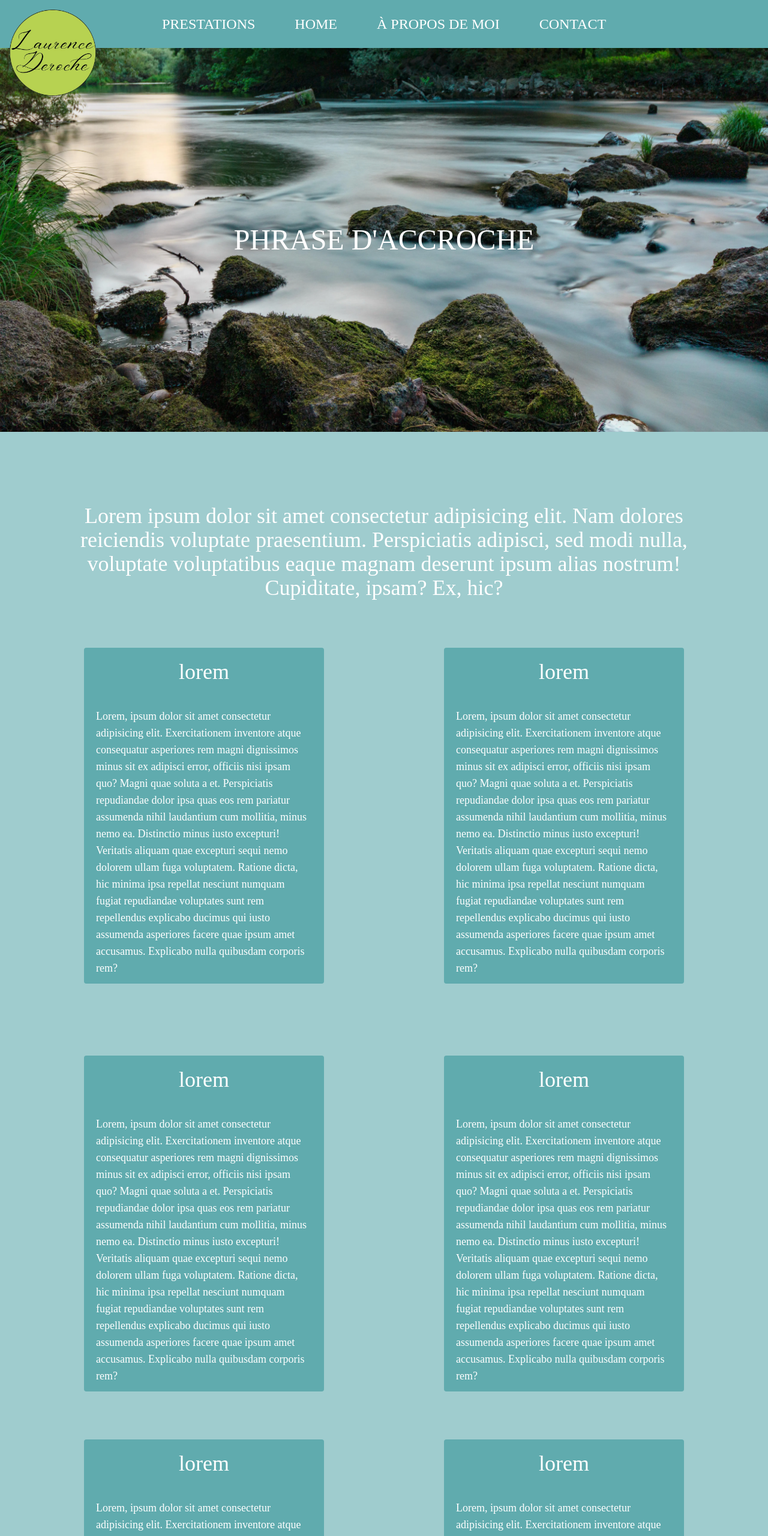
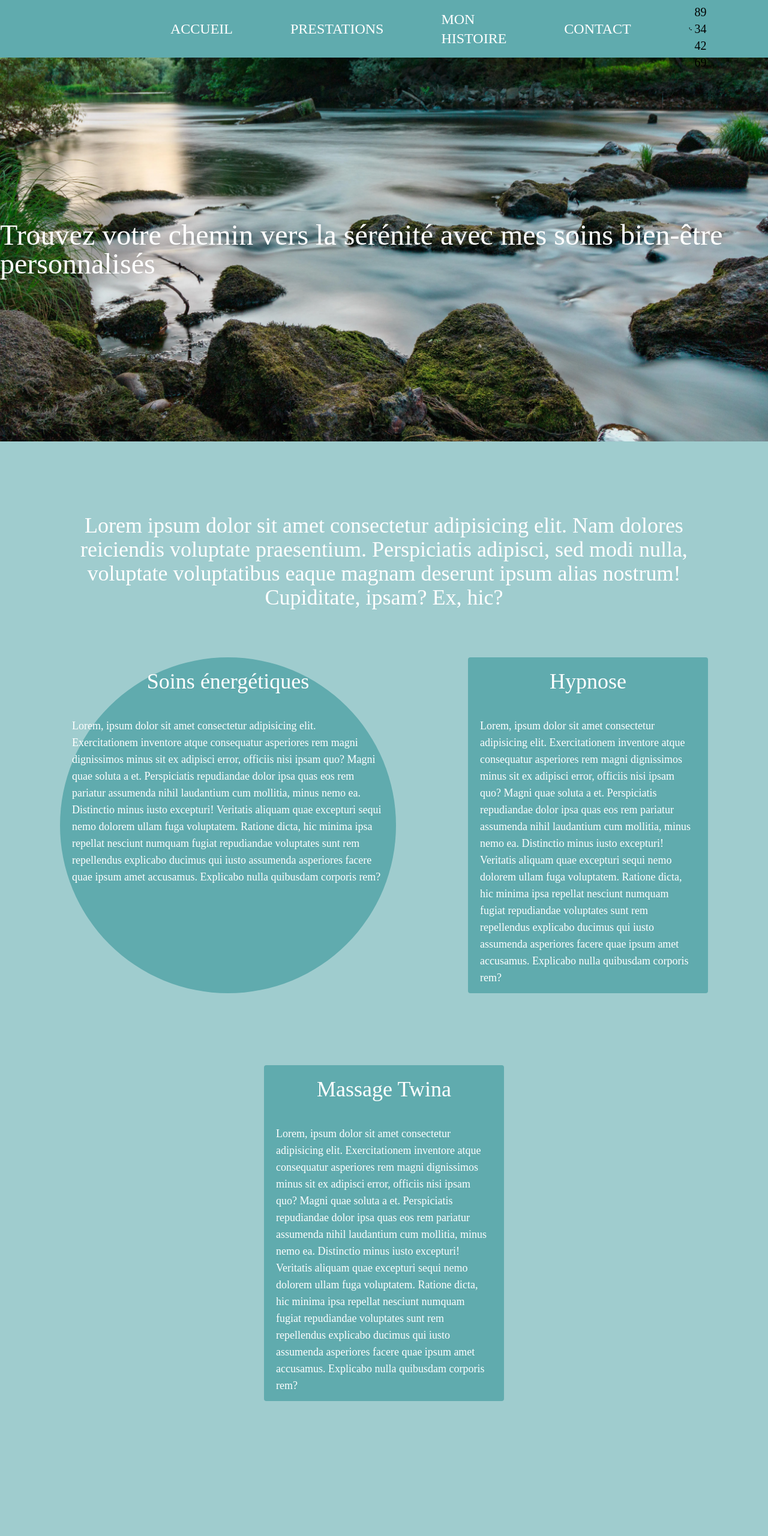
Before and after one commit to jacklocks/Laurence_Deroche, a Next.js app: page / in a window 1280 px wide. Shown: the top 2561 px of the page at 60% size. After the commit the page ends 2416 px from the top, so only its background shows below. Built offline with nearby package versions, Linux system fonts and the light colour scheme.

Commit message:
navbar et dropdown

```diff
--- a/app/components/Dropdown.jsx
+++ b/app/components/Dropdown.jsx
@@ -1,51 +1,53 @@
 "use client";
 import React, { useState } from "react";
+import { ChevronUpIcon } from "@heroicons/react/24/solid";
+import {
+  Menu,
+  MenuHandler,
+  MenuList,
+  MenuItem,
+  Button,
+} from "@material-tailwind/react";
 
 const Dropdown = () => {
-  const [isDropdownOpen, setIsDropdownOpen] = useState(false);
-
-  const handleMouseEnter = () => {
-    setIsDropdownOpen(true);
-  };
-
-  const handleMouseLeave = () => {
-    setIsDropdownOpen(false);
-  };
+  const [openMenu, setOpenMenu] = useState(false);
 
   return (
-    <div
-      className="relative"
-      onMouseEnter={handleMouseEnter}
-      onMouseLeave={handleMouseLeave}
-    >
-      <button className="text-white  p-2 mt-0 h-20 w-36% outline-none flex rounded  transition-all hover:bg-green items-center font-text uppercase">
-        Prestations
-      </button>
-
-      {isDropdownOpen && (
-        <div
-          className="absolute z-10 bg-black h-52 w-[10.7rem] rounded lowercase"
-          onMouseEnter={handleMouseEnter}
-          onMouseLeave={handleMouseLeave}
+    <Menu>
+      <MenuHandler>
+        <Button className="flex rounded  transition-all hover:bg-green items-center p-2 mt-0 h-20 w-36% justify-center cursor-pointer font-text text-2xl uppercase font-normal shadow-none ">
+          {" "}
+          Prestations
+        </Button>
+      </MenuHandler>
+      <MenuList className="border-none">
+        <Menu
+          placement="right-start"
+          open={openMenu}
+          handler={setOpenMenu}
+          allowHover
+          offset={15}
         >
-          <div className="grid grid-cols-1 text-xl text-white capitalize mt-1 divide-y divide-gray divide-slate-700">
-            <a className="h-12 flex items-center justify-center" href="/">
-              Reiki
-            </a>
-            <a className="h-12 flex items-center justify-center" href="/">
-              Massage
-            </a>
-            <a className="h-12 flex items-center justify-center" href="/">
-              Numérologie
-            </a>
-            <a className="h-12 flex items-center justify-center" href="/">
-              Relaxation
-            </a>
-          </div>
-          <img src="/solutions.jpg" alt="" />
-        </div>
-      )}
-    </div>
+          <MenuHandler className="flex items-center justify-between">
+            <MenuItem>
+              Soins énergétiques
+              <ChevronUpIcon
+                strokeWidth={2.5}
+                className={`h-4 w-4 ml-1 transition-transform stroke-black ${
+                  openMenu ? "rotate-90" : ""
+                }`}
+              />
+            </MenuItem>
+          </MenuHandler>
+          <MenuList>
+            <MenuItem>Reiki</MenuItem>
+            <MenuItem>LaHoChi</MenuItem>
+          </MenuList>
+        </Menu>
+        <MenuItem>Hypnose</MenuItem>
+        <MenuItem>Massage Twina</MenuItem>
+      </MenuList>
+    </Menu>
   );
 };
 
--- a/app/components/Header.jsx
+++ b/app/components/Header.jsx
@@ -5,7 +5,7 @@ const Header = () => {
   return (
     <section>
       <div className="bg-cover bg-bottom  img-header h-[40rem] flex items-center justify-center bg-fixed">
-        <h1 className="text-white text-5xl z-10 text-nowrap uppercase font-text">phrase d'accroche</h1>
+        <h1 className="text-white text-5xl z-10  Lowercase font-text z-0">Trouvez votre chemin vers la sérénité avec mes soins bien-être personnalisés</h1>
       </div>
     </section>
   );
--- a/app/components/Logo.jsx
+++ b/app/components/Logo.jsx
@@ -6,7 +6,7 @@ import logo from "../assets/logo.png"
 const Logo = () => {
   return (
     <>
-    <Image src={logo}  className="size-36 flex items-center justify-center absolute left-0  ml-4 mt-4 z-10" />
+    <Image src={logo}  className="size-36 flex items-center justify-center absolute left-0  ml-4 mt-4 z-10 rounded-full" />
     </>
   )
 }
--- a/app/components/Middle.jsx
+++ b/app/components/Middle.jsx
@@ -10,8 +10,8 @@ const Middle = () => {
         Cupiditate, ipsam? Ex, hic?
       </h1>
       <div className="flex place-content-around mt-20 flex-wrap gap-20">
-        <div className="bg-turquoise w-[25rem] h-[35rem] rounded mb-10">
-          <h1 className="text-4xl text-center p-5">lorem</h1>
+        <div className="bg-turquoise w-[35rem] h-[35rem] rounded-full mb-10">
+          <h1 className="text-4xl text-center p-5">Soins énergétiques</h1>
           <p className="p-5 text-lg">
             Lorem, ipsum dolor sit amet consectetur adipisicing elit.
             Exercitationem inventore atque consequatur asperiores rem magni
@@ -27,7 +27,7 @@ const Middle = () => {
           </p>
         </div>
         <div className="bg-turquoise w-[25rem] h-[35rem] rounded">
-          <h1 className="text-4xl text-center p-5">lorem</h1>
+          <h1 className="text-4xl text-center p-5">Hypnose</h1>
           <p className="p-5 text-lg">
             Lorem, ipsum dolor sit amet consectetur adipisicing elit.
             Exercitationem inventore atque consequatur asperiores rem magni
@@ -43,55 +43,7 @@ const Middle = () => {
           </p>
         </div>
         <div className="bg-turquoise w-[25rem] h-[35rem] rounded">
-          <h1 className="text-4xl text-center p-5">lorem</h1>
-          <p className="p-5 text-lg">
-            Lorem, ipsum dolor sit amet consectetur adipisicing elit.
-            Exercitationem inventore atque consequatur asperiores rem magni
-            dignissimos minus sit ex adipisci error, officiis nisi ipsam quo?
-            Magni quae soluta a et. Perspiciatis repudiandae dolor ipsa quas eos
-            rem pariatur assumenda nihil laudantium cum mollitia, minus nemo ea.
-            Distinctio minus iusto excepturi! Veritatis aliquam quae excepturi
-            sequi nemo dolorem ullam fuga voluptatem. Ratione dicta, hic minima
-            ipsa repellat nesciunt numquam fugiat repudiandae voluptates sunt
-            rem repellendus explicabo ducimus qui iusto assumenda asperiores
-            facere quae ipsum amet accusamus. Explicabo nulla quibusdam corporis
-            rem?
-          </p>
-        </div>
-        <div className="bg-turquoise w-[25rem] h-[35rem] rounded">
-          <h1 className="text-4xl text-center p-5">lorem</h1>
-          <p className="p-5 text-lg">
-            Lorem, ipsum dolor sit amet consectetur adipisicing elit.
-            Exercitationem inventore atque consequatur asperiores rem magni
-            dignissimos minus sit ex adipisci error, officiis nisi ipsam quo?
-            Magni quae soluta a et. Perspiciatis repudiandae dolor ipsa quas eos
-            rem pariatur assumenda nihil laudantium cum mollitia, minus nemo ea.
-            Distinctio minus iusto excepturi! Veritatis aliquam quae excepturi
-            sequi nemo dolorem ullam fuga voluptatem. Ratione dicta, hic minima
-            ipsa repellat nesciunt numquam fugiat repudiandae voluptates sunt
-            rem repellendus explicabo ducimus qui iusto assumenda asperiores
-            facere quae ipsum amet accusamus. Explicabo nulla quibusdam corporis
-            rem?
-          </p>
-        </div>
-        <div className="bg-turquoise w-[25rem] h-[35rem] rounded">
-          <h1 className="text-4xl text-center p-5">lorem</h1>
-          <p className="p-5 text-lg">
-            Lorem, ipsum dolor sit amet consectetur adipisicing elit.
-            Exercitationem inventore atque consequatur asperiores rem magni
-            dignissimos minus sit ex adipisci error, officiis nisi ipsam quo?
-            Magni quae soluta a et. Perspiciatis repudiandae dolor ipsa quas eos
-            rem pariatur assumenda nihil laudantium cum mollitia, minus nemo ea.
-            Distinctio minus iusto excepturi! Veritatis aliquam quae excepturi
-            sequi nemo dolorem ullam fuga voluptatem. Ratione dicta, hic minima
-            ipsa repellat nesciunt numquam fugiat repudiandae voluptates sunt
-            rem repellendus explicabo ducimus qui iusto assumenda asperiores
-            facere quae ipsum amet accusamus. Explicabo nulla quibusdam corporis
-            rem?
-          </p>
-        </div>
-        <div className="bg-turquoise w-[25rem] h-[35rem] rounded">
-          <h1 className="text-4xl text-center p-5">lorem</h1>
+          <h1 className="text-4xl text-center p-5">Massage Twina</h1>
           <p className="p-5 text-lg">
             Lorem, ipsum dolor sit amet consectetur adipisicing elit.
             Exercitationem inventore atque consequatur asperiores rem magni
--- a/app/components/Navbar.jsx
+++ b/app/components/Navbar.jsx
@@ -5,17 +5,37 @@ import Logo from "./Logo";
 const Navbar = () => {
   return (
     <section>
-    <div class="flex bg-turquoise top-0  h-20 flex-wrap justify-around relative">
-      {<Logo/>}
-      <div className="justify-between">
-        <ul class=" flex gap-[50px] text-2xl items-center font-text uppercase">
-          <li>{<Dropdown />}</li>
-          <li className="flex rounded  transition-all hover:bg-green items-center p-2 mt-0 h-20 w-36% justify-center cursor-pointer ">Home</li>
-          <li className="flex rounded  transition-all hover:bg-green items-center p-2 mt-0 h-20 w-52% justify-center cursor-pointer">À propos de moi</li>
-          <li className="flex rounded  transition-all hover:bg-green items-center p-2 mt-0 h-20 w-36% justify-center cursor-pointer">contact</li>
-        </ul>
+      <div className="w-screen py-2 px-5 lg:px-64 bg-turquoise flex justify-between">
+        {/* {<Logo />} */}
+        <div className="hidden md:flex items-center space-x-20 ml-5">
+          <div className="flex rounded  transition-all hover:bg-green items-center p-2 mt-0 h-20 w-36% justify-center cursor-pointer font-text text-2xl uppercase ">
+            Accueil
+          </div>
+          <div>{<Dropdown />}</div>
+          <div className="flex rounded  transition-all hover:bg-green items-center p-2 mt-0 h-20 w-36% justify-center cursor-pointer font-text text-2xl uppercase ">Mon histoire</div>
+          <div className="flex rounded  transition-all hover:bg-green items-center p-2 mt-0 h-20 w-36% justify-center cursor-pointer font-text text-2xl uppercase ">Contact</div>
+          <div className=" flex  items-center p-2 mt-0 h-20 w-36% justify-center  font-text text-xl text-black uppercase "><svg xmlns="http://www.w3.org/2000/svg" viewBox="0 0 20 20" fill="text-black" className="w-5 h-5 mr-1">
+  <path fillRule="evenodd" d="M2 3.5A1.5 1.5 0 0 1 3.5 2h1.148a1.5 1.5 0 0 1 1.465 1.175l.716 3.223a1.5 1.5 0 0 1-1.052 1.767l-.933.267c-.41.117-.643.555-.48.95a11.542 11.542 0 0 0 6.254 6.254c.395.163.833-.07.95-.48l.267-.933a1.5 1.5 0 0 1 1.767-1.052l3.223.716A1.5 1.5 0 0 1 18 15.352V16.5a1.5 1.5 0 0 1-1.5 1.5H15c-1.149 0-2.263-.15-3.326-.43A13.022 13.022 0 0 1 2.43 8.326 13.019 13.019 0 0 1 2 5V3.5Z" clipRule="evenodd " />
+</svg>
+ 06 89 34 42 69</div>
+        </div>
+        <button className="space-y-1 group md:hidden">
+          <div className="w-6 h-1 bg-white"></div>
+          <div className="w-6 h-1 bg-white"></div>
+          <div className="w-6 h-1 bg-white"></div>
+
+          <div className="bg-turquoise w-screen pb-10 absolute -top-full group-focus:top-0 right-0 duration-150 flex flex-col space-y-3 justify-end z-10">
+            <button className="px-10 py-8 relative ml-auto">
+              <div className="w-6 h-1 rotate-45 absolute bg-white"></div>
+              <div className="w-6 h-1 -rotate-45 absolute bg-white"></div>
+            </button>
+            <div className="flex justify-center w-full py-4">Accueil</div>
+            <div className="flex justify-center w-full py-4">Prestations</div>
+            <div className="flex justify-center w-full py-4">Mon histoire</div>
+            <div className="flex justify-center w-full py-4">Contact</div>
+          </div>
+        </button>
       </div>
-    </div>
     </section>
   );
 };
--- a/app/globals.css
+++ b/app/globals.css
@@ -2,9 +2,8 @@
 @tailwind components;
 @tailwind utilities;
 
-@import url('https://fonts.googleapis.com/css2?family=Roboto+Serif:ital,opsz,wght@0,8..144,100..900;1,8..144,100..900&display=swap')
-
-:root {
+@import url("https://fonts.googleapis.com/css2?family=Roboto+Serif:ital,opsz,wght@0,8..144,100..900;1,8..144,100..900&display=swap"):
+  root {
   --foreground-rgb: 0, 0, 0;
   --background-start-rgb: 214, 219, 220;
   --background-end-rgb: 255, 255, 255;
--- a/app/layout.js
+++ b/app/layout.js
@@ -10,7 +10,7 @@ export const metadata = {
 
 export default function RootLayout({ children }) {
   return (
-    <html lang="en">
+    <html lang="fr">
       <body className={inter.className}>{children}</body>
     </html>
   );
--- a/package.json
+++ b/package.json
@@ -9,6 +9,8 @@
     "lint": "next lint"
   },
   "dependencies": {
+    "@emailjs/browser": "^4.1.0",
+    "@material-tailwind/react": "^2.1.8",
     "next": "14.1.0",
     "react": "^18",
     "react-dom": "^18",
--- a/tailwind.config.js
+++ b/tailwind.config.js
@@ -1,5 +1,6 @@
 /** @type {import('tailwindcss').Config} */
-module.exports = {
+const withMT = require("@material-tailwind/react/utils/withMT");
+module.exports = withMT({
   content: [
     "./pages/**/*.{js,ts,jsx,tsx,mdx}",
     "./components/**/*.{js,ts,jsx,tsx,mdx}",
@@ -15,7 +16,7 @@ module.exports = {
     },
     fontFamily: {
       logo: "RougeScript",
-      text: "Roboto-Serif"
+      text: "Roboto-Serif",
     },
 
     extend: {
@@ -23,9 +24,8 @@ module.exports = {
         "gradient-radial": "radial-gradient(var(--tw-gradient-stops))",
         "gradient-conic":
           "conic-gradient(from 180deg at 50% 50%, var(--tw-gradient-stops))",
-
       },
     },
   },
   plugins: [],
-};
+});
```
Also changed, not shown: app/assets/logo.png, 1 other file (tests, documents, lock files or other folders).
